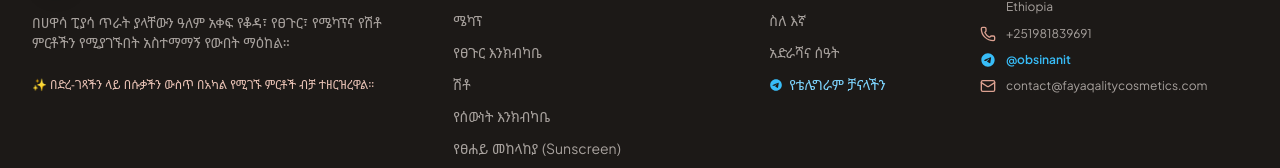
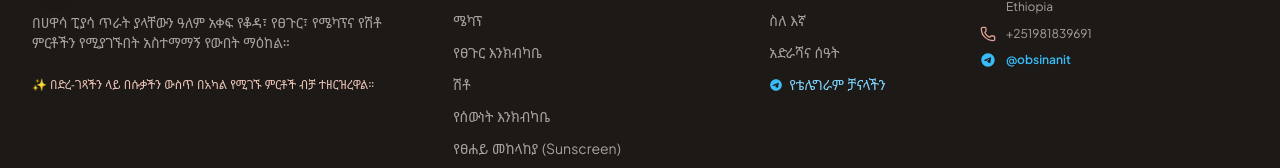
Before and after one commit to amanuelyosef/Cosmotics-Shop, a React (Vite) app: page / in a window 1280 px wide. Shown: the part 3763-3931 px from the top of the page. Built offline with nearby package versions, Linux system fonts and the light colour scheme; no server answers; the database is empty; a web font is replaced by a local one.

Commit message:
refactor: remove email display from footer component

```diff
--- a/src/components/Footer.tsx
+++ b/src/components/Footer.tsx
@@ -2,7 +2,6 @@ import React from 'react';
 import {
   MapPin,
   Phone,
-  Mail,
   ArrowUp
 } from 'lucide-react';
 import type { ShopDetails, ProductCategory } from '../types/product';
@@ -159,10 +158,6 @@ export const Footer: React.FC<FooterProps> = ({
                   {shopInfo.telegram}
                 </a>
               </div>
-              <div className="flex items-center gap-2.5">
-                <Mail className="w-4 h-4 text-rose-400 shrink-0" />
-                <span>{shopInfo.email}</span>
-              </div>
             </div>
           </div>
 
```
